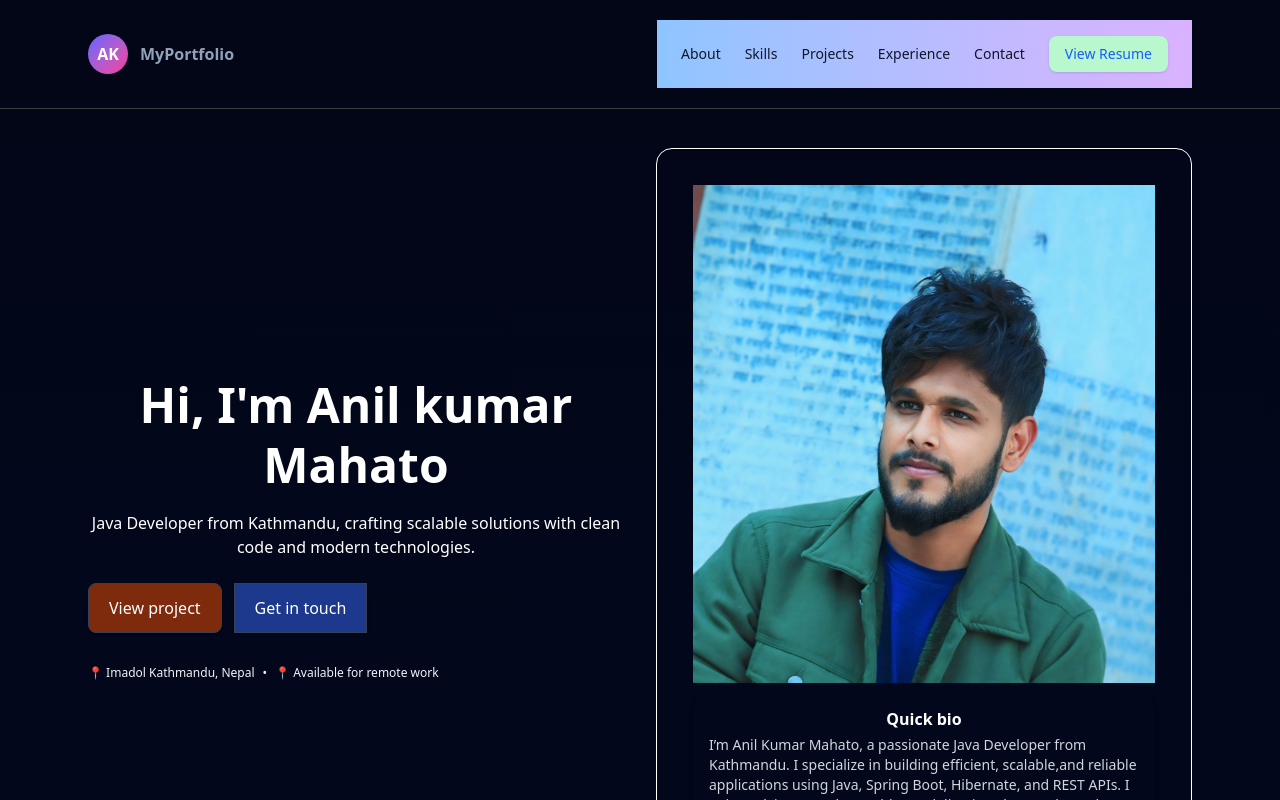
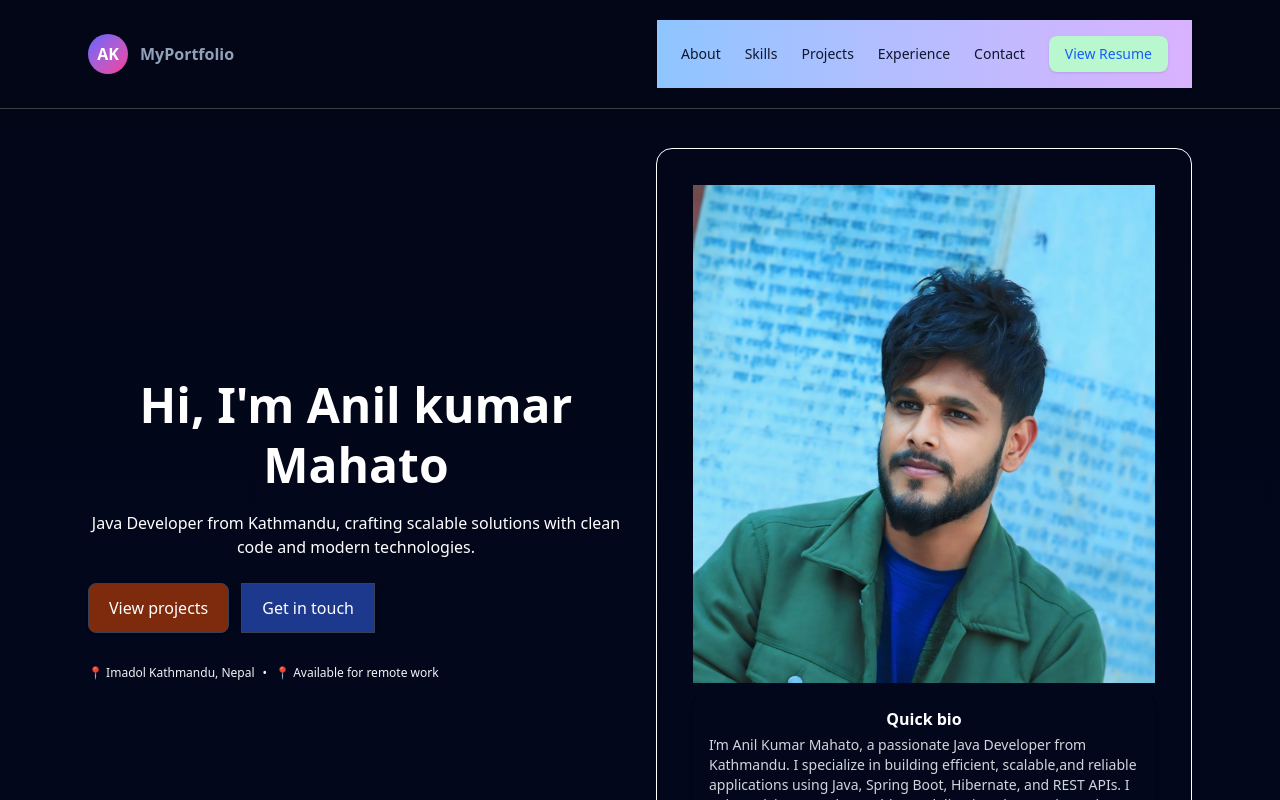
Before and after one commit to Anil11-singh/portfolio, a React (Vite) app: page / in a window 1280 px wide. Shown: the top 800 px of the page. Built offline with nearby package versions, Linux system fonts and the light colour scheme.

Commit message:
some update

```diff
--- a/src/App.tsx
+++ b/src/App.tsx
@@ -111,7 +111,7 @@ export default function App() {
               <a
                 href="#projects"
                 className="inline-block px-5 py-3 text-center bg-orange-900 text-white border border-gray-700 rounded-lg shadow">
-                View project
+                View projects
               </a>
               <a
                 href="#contact"
```
